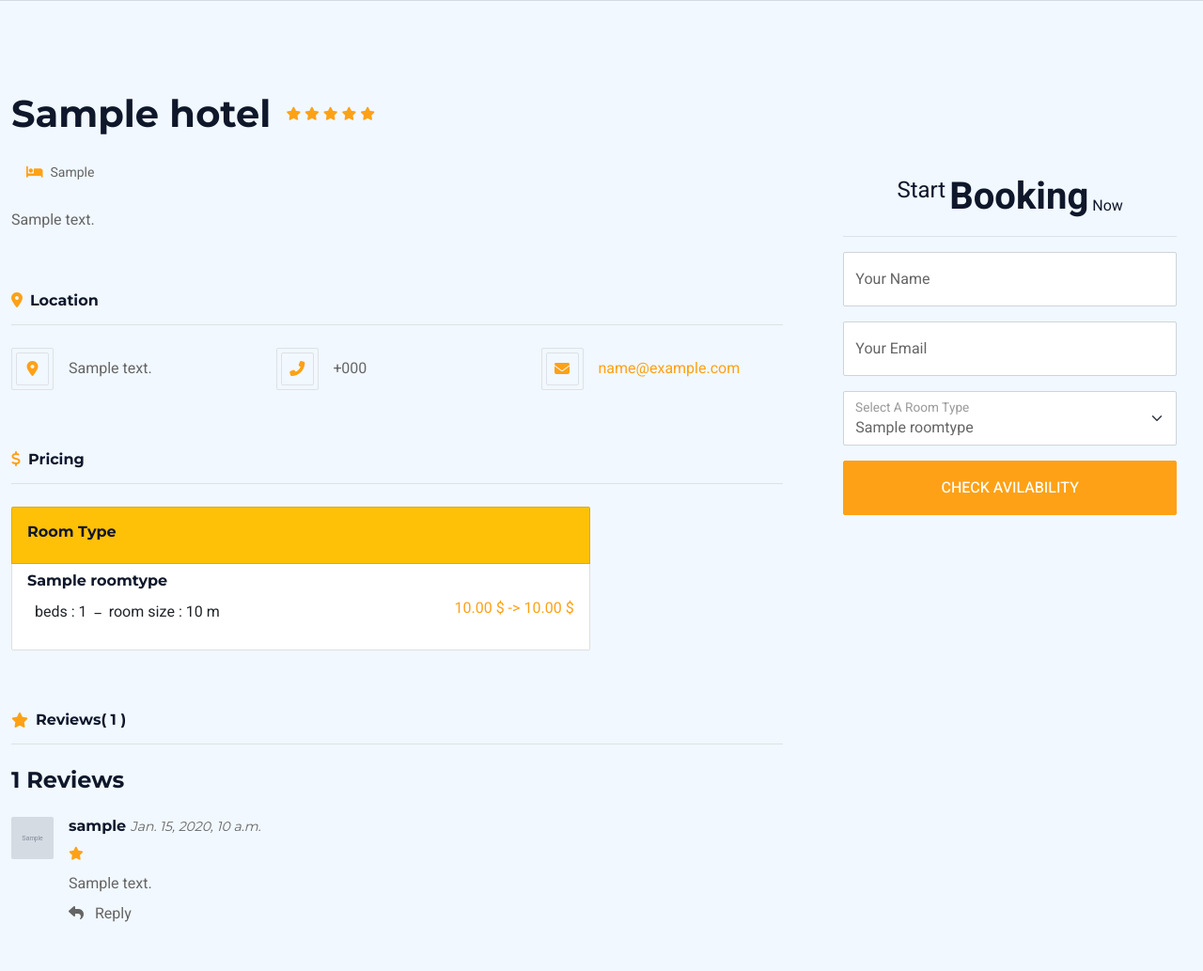
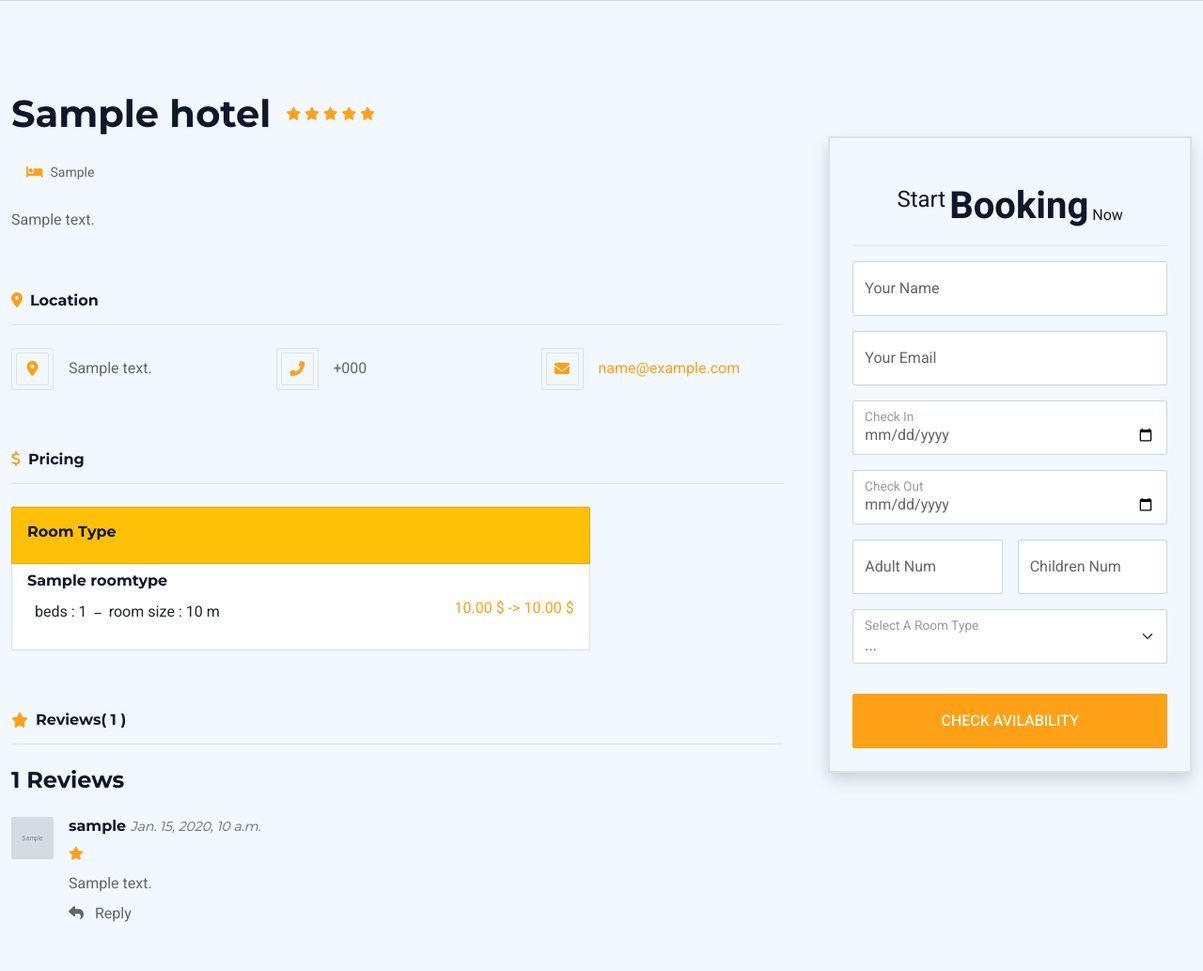
Before and after one commit to Omarmoatz/Hotels-Hub-Using-Django-and-DRF, a Django app: a page that uses hotel/templates/hotel/hotel_detail.html in a window 1280 px wide. Shown: the part 662-1695 px from the top of the page at 94% size. Run offline with Django 5.2, Linux system fonts and the light colour scheme; tables that the repository leaves empty hold one stand-in row (values such as "Sample post"); grey boxes marked "Sample" are stand-in pictures; some libraries are stand-ins or nearby versions.

Commit message:
pass the data of the booking form in hotel detail to to the booking form in the room type detail page

```diff
--- a/booking/views.py
+++ b/booking/views.py
@@ -19,7 +19,7 @@ def check_avilability(request,slug):
         room_type = get_object_or_404(RoomType, hotel=hotel, slug=room_type)
 
         url = reverse('hotel:room_type_detail', args=(slug, room_type.slug))
-        url_with_params = f'{url}?id={hotel.id}&name={name}&email={email}&checkin={checkin}&checkout={checkout}&adults={adults}&children={children}&room_type={room_type}'
+        url_with_params = f'{url}?hotel_id={hotel.id}&name={name}&email={email}&checkin={checkin}&checkout={checkout}&adults={adults}&children={children}&room_type={room_type}'
         return HttpResponseRedirect(url_with_params)
 
 
@@ -55,7 +55,6 @@ def room_selection_view(request):
             old_data = room_selection_session
             old_data.update(room_selection)
             room_selection_session = old_data
-
     else:
         room_selection_session = room_selection
 
--- a/hotel/templates/hotel/hotel_detail.html
+++ b/hotel/templates/hotel/hotel_detail.html
@@ -206,7 +206,7 @@
 
         <div class="col-lg-4">
             <!-- booking -->
-            <div class="bg-light my-5 p-3 wow fadeInUp" data-wow-delay="0.1s">
+            <div class="bg-light my-5 p-4 border border-2 shadow wow fadeInUp"  data-wow-delay="0.1s">
                 <div class="border-bottom text-center text-dark p-3 pt-4 mb-3">
                     <span class="align-top fs-4 lh-base">Start</span>
                     <span class="align-middle fs-1 lh-sm fw-bold">Booking</span>
@@ -216,25 +216,60 @@
 
                     <form method="post" action="{% url 'booking:check_avilabilty' object.slug  %}">
                         {% csrf_token %}
-                        <div class="row g-3">
-                            {{form}}
+                        <div class="row g-3 ">
                             <div class="col-md-12">
                                 <div class="form-floating">
                                     <input type="text" class="form-control" name="name" id="name"
-                                        placeholder="Your Name">
+                                        placeholder="Your Name" required>
                                     <label for="name">Your Name</label>
                                 </div>
                             </div>
                             <div class="col-md-12">
                                 <div class="form-floating">
                                     <input type="email" class="form-control" name="email" id="email"
-                                        placeholder="Your Email">
+                                        placeholder="Your Email" required>
                                     <label for="email">Your Email</label>
                                 </div>
                             </div>
-                            <div class="col-12">
+
+                            <div class="col-md-12">
+                                <div class="form-floating date" id="date3" name='checkin' data-target-input="nearest">
+                                    <input type="date" class="form-control datetimepicker-input" id="checkin" name="checkin"
+                                    placeholder="Check In" data-target="#date3" data-toggle="datetimepicker" required/>
+                                    <label for="checkin">Check In</label>
+                                </div>
+                            </div>
+
+                            <div class="col-md-12">
+                                <div class="form-floating date" id="date4" name='checkout' data-target-input="nearest">
+                                    <input type="date" class="form-control datetimepicker-input" id="checkout" name="checkout"
+                                    placeholder="Check Out" data-target="#date4" data-toggle="datetimepicker" required/>
+                                    <label for="checkout">Check Out</label>
+                                </div>
+                            </div>
+
+                            <div class="col-md-6">
                                 <div class="form-floating">
-                                    <select class="form-select" name="room_type" id="select3">
+                                    <input type="text" class="form-control" name="adults"
+                                        placeholder="Adult Num" required>
+                                    <label for="select1">Adult Num</label>
+                                </div>
+                            </div>
+
+                            <div class="col-md-6">
+                                <div class="form-floating">
+                                    <div class="form-floating">
+                                        <input type="text" class="form-control" name="children"
+                                            placeholder="Children Num" required>
+                                        <label for="select2">Children Num</label>
+                                    </div>
+                                </div>
+                            </div>
+
+                            <div class="col-12 my-3">
+                                <div class="form-floating">
+                                    <select class="form-select w-100 d-block" name="room_type" id="select3" required>
+                                        <option value="">...</option>
                                         {% for item in room_type %}
                                             <option value="{{item.slug}}">{{item}}</option>
                                         {% endfor %}
@@ -242,9 +277,13 @@
                                     <label for="select3">Select A Room Type</label>
                                 </div>
                             </div>
+
                             <div class="col-12">
                                 <button class="btn btn-primary w-100 py-3" type="submit">Check Avilability</button>
                             </div>
+
+
+
                         </div>
 
                     </form>
--- a/hotel/views.py
+++ b/hotel/views.py
@@ -36,4 +36,10 @@ class RoomTypeDetail(generic.DetailView):
     def get_context_data(self, **kwargs):
         context = super().get_context_data(**kwargs)
         context["rooms"] = models.Room.objects.filter(room_type=self.get_object(), is_available=True)
+        context["name"] = self.request.GET['name']
+        context["email"] = self.request.GET['email']
+        context["checkin"] = self.request.GET['checkin']
+        context["checkout"] = self.request.GET['checkout']
+        context["adults"] = self.request.GET['adults']
+        context["children"] = self.request.GET['children']
         return context
```
Also changed, not shown: hotel/templates/hotel/roomtype_detail.html (+15 -18 lines).
